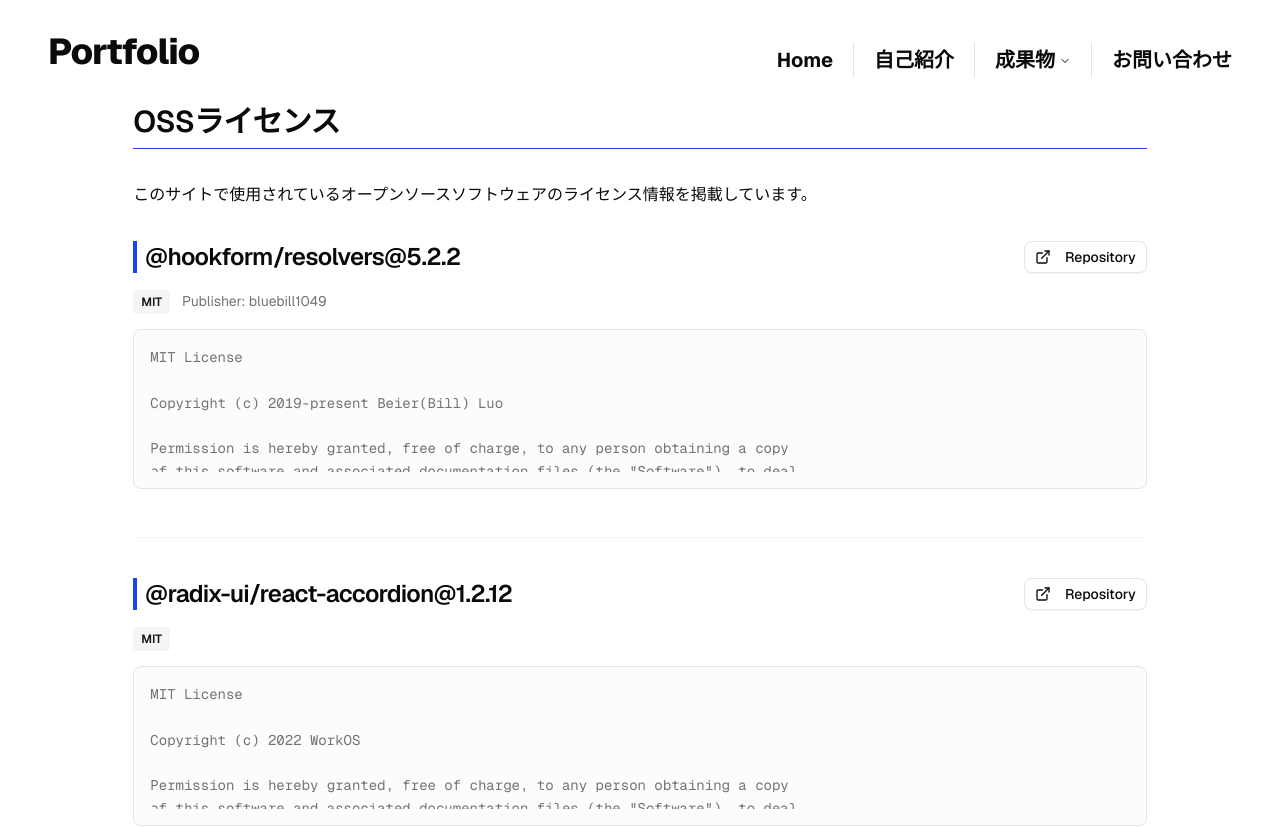
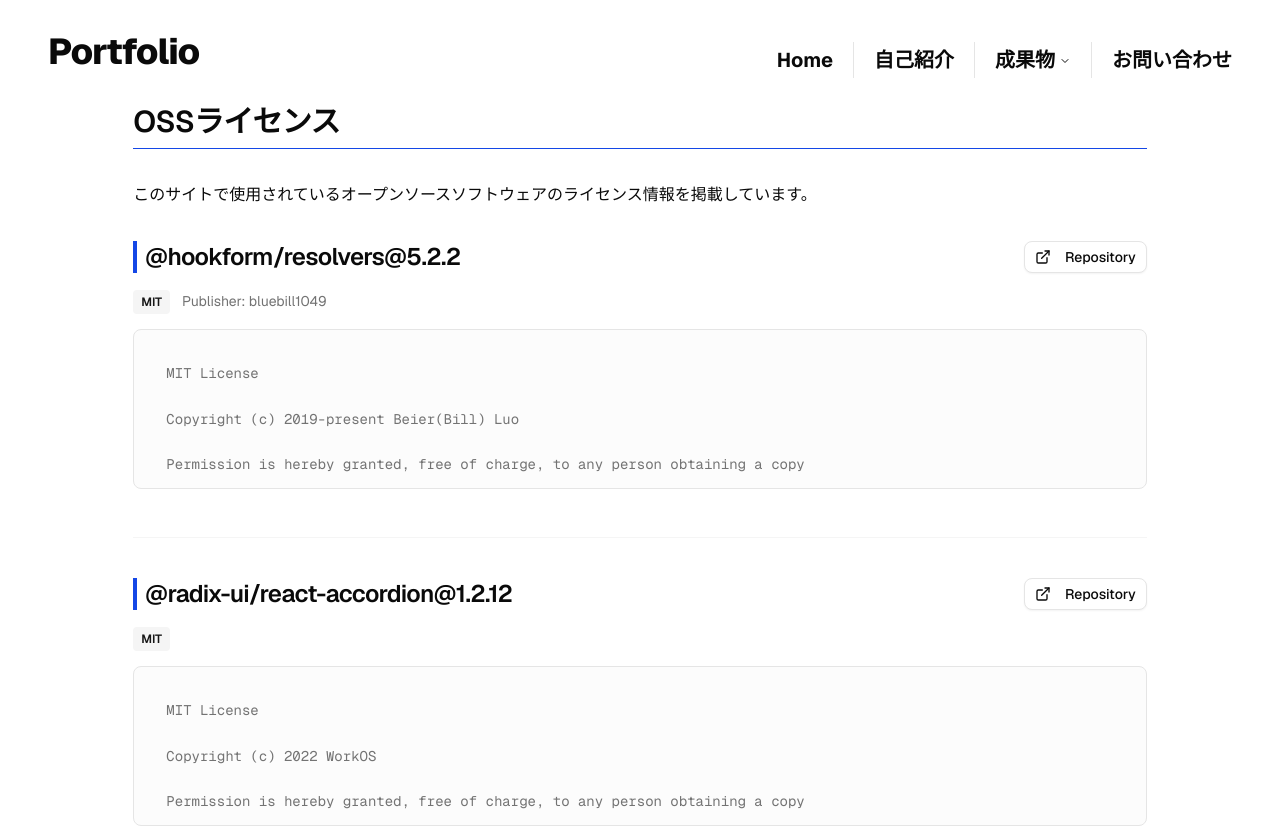
Before and after one commit to potatonecst/Portfolio, a Next.js app: page /licenses in a window 1280 px wide. Shown: the top 827 px of the page. Built offline with nearby package versions, Linux system fonts and the light colour scheme.

Commit message:
OSSライセンスページを修正。

```diff
--- a/app/licenses/page.tsx
+++ b/app/licenses/page.tsx
@@ -9,6 +9,12 @@ import { Button } from "@/components/ui/button";
 import { ExternalLink } from "lucide-react";
 import Link from "next/link";
 
+const isHtml = (text: string) => {
+    if (!text) return false;
+    // メアドの < > ではなく、実際のHTMLタグ（br, div, p, a, span 等）が含まれているか判定
+    // \b は単語の境界を指すので、<luke... などのメアドには反応しなくなります
+    return /<(br|div|p|a|span|img|h[1-6])\b[^>]*>/i.test(text);
+}
 export default function LicensesPage() {
     const [licenses, setLicenses] = useState<Record<string, any> | null>(null);
 
@@ -42,7 +48,7 @@ export default function LicensesPage() {
 
                 <div className="grid gap-10">
                     {sortedLicenses.map(([name, detail]) => (
-                        <div key={name} className="border-b border-muted pb-8">
+                        <div key={name} className="border-b border-muted last:border-b-0 pb-8">
                             <div className="flex flex-col md:flex-row md:items-center md:justify-between gap-4 mb-4">
                                 <TypographyH3>{name}</TypographyH3>
                                 {detail.repository && (
@@ -64,9 +70,13 @@ export default function LicensesPage() {
                                     </span>
                                 )}
                                 <ScrollArea className="h-40 w-full rounded-md border mt-4 p-4 bg-muted/30">
-                                    <pre className="text-sm text-muted-foreground whitespace-pre-wrap break-all font-mono leading-relaxed">
-                                        {detail.licenseText}
-                                    </pre>
+                                    <div className="p-4">
+                                        <div
+                                            className={`text-sm text-muted-foreground break-all font-mono leading-relaxed ${isHtml(detail.licenseText) ? "whitespace-normal" : "whitespace-pre-wrap"
+                                                }`}
+                                            dangerouslySetInnerHTML={{ __html: detail.licenseText }}
+                                        />
+                                    </div>
                                 </ScrollArea>
                             </div>
                         </div>
```
